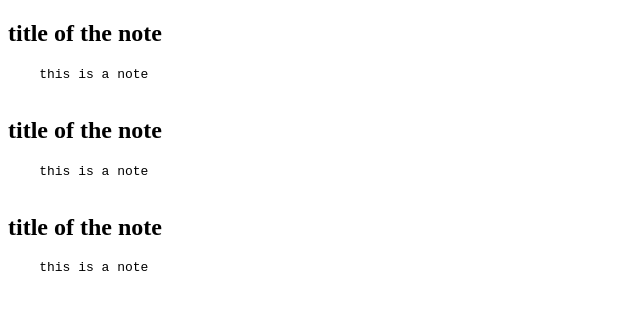
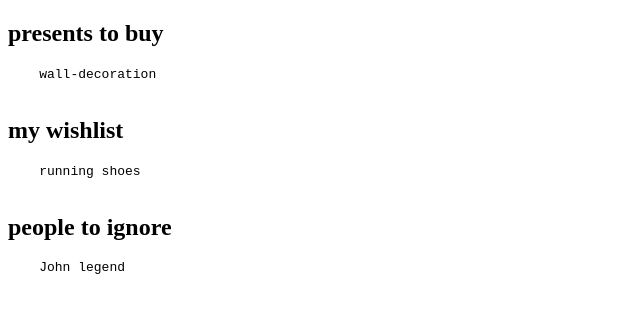
Before and after one commit to ArneCaluwe/elmos-notes, an Angular app: page / in a window 1280 px wide. Shown: the top 312 px of the page, without its empty margins (0-640 px from the left). Built offline with nearby package versions, Linux system fonts and the light colour scheme.

Commit message:
use databinding to supply note data

```diff
--- /dev/null
+++ b/src/app/models/note.model.ts
@@ -0,0 +1,4 @@
+export interface Note {
+  noteTitle: string;
+  noteContent: string;
+}
--- a/src/app/note-collection/note-collection/note-collection.component.html
+++ b/src/app/note-collection/note-collection/note-collection.component.html
@@ -1,5 +1,5 @@
 <section class="flex-list flex-list--vertical">
-  <app-note></app-note>
-  <app-note></app-note>
-  <app-note></app-note>
+  <app-note [note]="note1"></app-note>
+  <app-note [note]="note2"></app-note>
+  <app-note [note]="note3"></app-note>
 </section>
--- a/src/app/note-collection/note-collection/note-collection.component.ts
+++ b/src/app/note-collection/note-collection/note-collection.component.ts
@@ -1,10 +1,22 @@
 import { Component } from '@angular/core';
+import { Note } from 'src/app/models/note.model';
 
 @Component({
   selector: 'app-note-collection',
   templateUrl: './note-collection.component.html',
-  styleUrls: ['./note-collection.component.scss']
+  styleUrls: ['./note-collection.component.scss'],
 })
 export class NoteCollectionComponent {
-
+  note1: Note = {
+    noteTitle: 'presents to buy',
+    noteContent: 'wall-decoration',
+  };
+  note2: Note = {
+    noteTitle: 'my wishlist',
+    noteContent: 'running shoes',
+  };
+  note3: Note = {
+    noteTitle: 'people to ignore',
+    noteContent: 'John legend',
+  };
 }
--- a/src/app/note/note.component.html
+++ b/src/app/note/note.component.html
@@ -1,6 +1,6 @@
-<div class="quote">
-  <h1 class="quote__title">title of the note</h1>
+<div class="quote" *ngIf="note">
+  <h1 class="quote__title">{{ note.noteTitle }}</h1>
   <pre class="quote__content">
-    this is a note
+    {{ note.noteContent }}
   </pre>
 </div>
```
Also changed, not shown: src/app/note/note.component.ts (+5 -3 lines).
